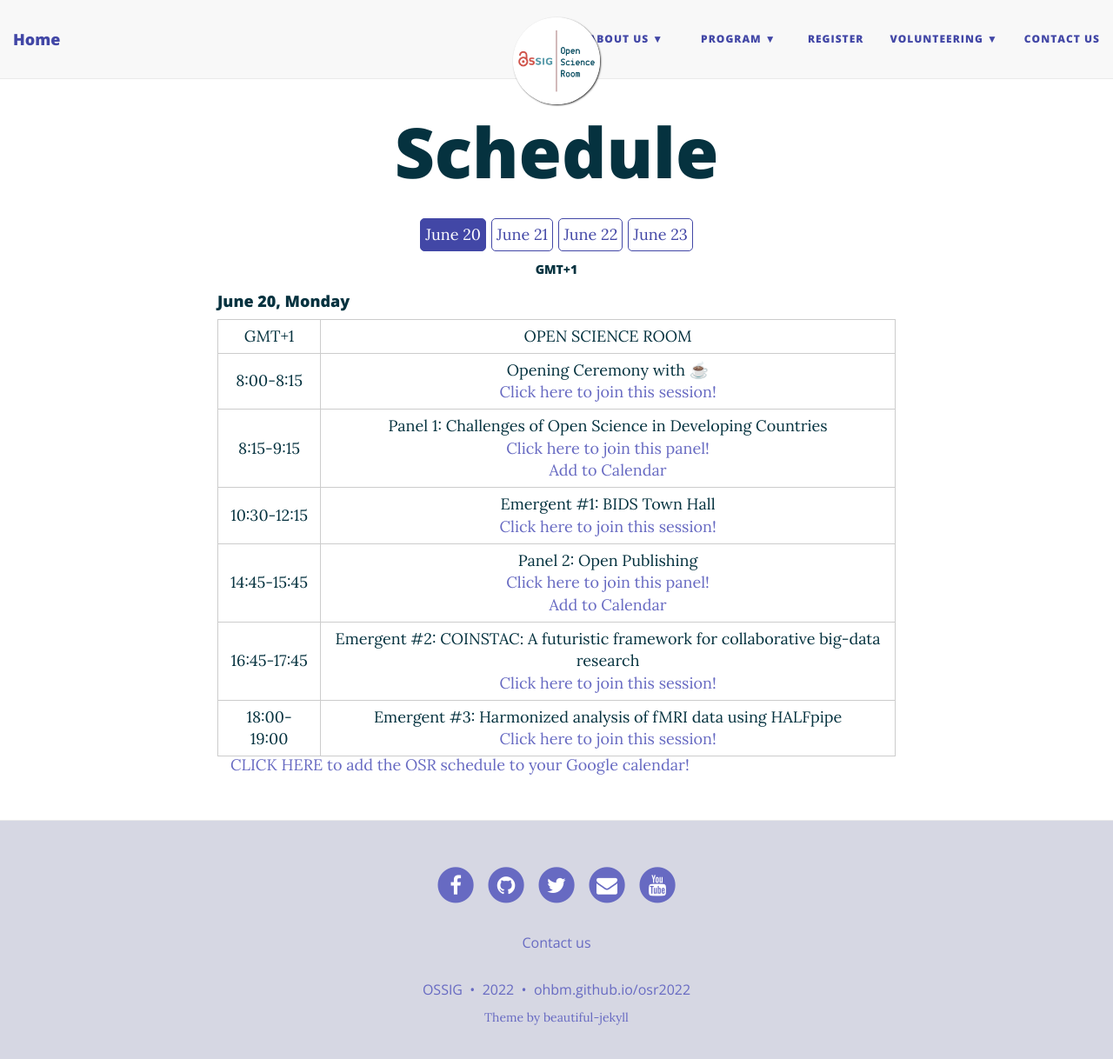
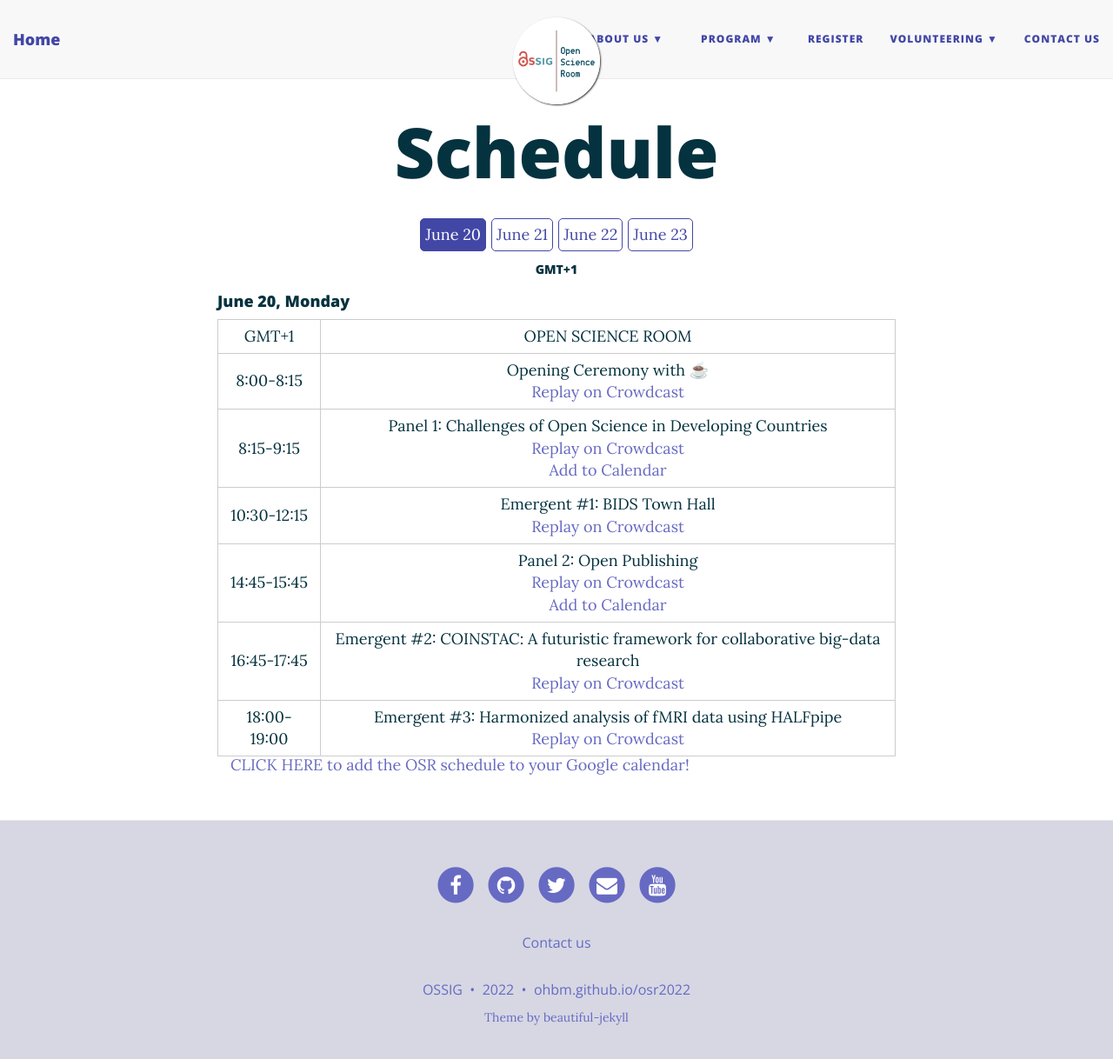
Before and after one commit to ohbm/osr2023, a Jekyll site: the page built from schedule.md, in a window 1280 px wide and 1231 px high. Shown: the top 1218 px of the window at 87% size. Built offline with Jekyll 4.4.1, drawn with Linux system fonts in a browser that asks for light colours; nearby versions of some CDN libraries.

Commit message:
add Replay on Crowdcast

```diff
--- a/schedule.md
+++ b/schedule.md
@@ -63,7 +63,7 @@
                 <td>8:00-8:15</td>
                 <td>
                     <div>Opening Ceremony with ☕</div>
-                    <div><a href="https://www.crowdcast.io/e/panel-1-challenges-of" target="_blank">Click here to join this session!</a></div>
+                    <div><a href="https://www.crowdcast.io/e/panel-1-challenges-of" target="_blank">Replay on Crowdcast</a></div>
                 </td>
 
             </tr>
@@ -71,7 +71,7 @@
                 <td>8:15-9:15</td>
                 <td>
                     <div>Panel 1: Challenges of Open Science in Developing Countries</div>
-                    <div><a href="https://www.crowdcast.io/e/panel-1-challenges-of" target="_blank">Click here to join this panel!</a></div>
+                    <div><a href="https://www.crowdcast.io/e/panel-1-challenges-of" target="_blank">Replay on Crowdcast</a></div>
                     <a href="https://add.eventable.com/events/629a28543ef85c3ac00e5e83/629a28568622ac08962b8c7f" class="eventable-link" target="_blank" data-key="629a28543ef85c3ac00e5e83" data-event="629a28568622ac08962b8c7f" data-style="1">Add to Calendar</a>
                 </td>
             </tr>
@@ -79,14 +79,14 @@
                 <td>10:30-12:15</td>
                 <td>
                     <div>Emergent #1: BIDS Town Hall</div>
-                    <div><a href="https://www.crowdcast.io/e/osr-2022--emergent" target="_blank">Click here to join this session!</a></div>
+                    <div><a href="https://www.crowdcast.io/e/osr-2022--emergent" target="_blank">Replay on Crowdcast</a></div>
                 </td>
             </tr>
             <tr>
                 <td>14:45-15:45</td>
                 <td>
                     <div>Panel 2: Open Publishing</div>
-                    <div><a href="https://www.crowdcast.io/e/panel-2-open-publishing" target="_blank">Click here to join this panel!</a></div>
+                    <div><a href="https://www.crowdcast.io/e/panel-2-open-publishing" target="_blank">Replay on Crowdcast</a></div>
                     <a href="https://add.eventable.com/events/629a28543ef85c3ac00e5e83/629a4a43a7c9374f60d948fd/" class="eventable-link" target="_blank" data-key="629a28543ef85c3ac00e5e83" data-event="629a4a43a7c9374f60d948fd" data-style="1">Add to Calendar</a>
                 </td>
             </tr>
@@ -94,14 +94,14 @@
                 <td>16:45-17:45</td>
                 <td>
                     <div>Emergent #2: COINSTAC: A futuristic framework for collaborative big-data research</div>
-                    <div><a href="https://www.crowdcast.io/e/osr-2022--emergent-2" target="_blank">Click here to join this session!</a></div>
+                    <div><a href="https://www.crowdcast.io/e/osr-2022--emergent-2" target="_blank">Replay on Crowdcast</a></div>
                 </td>
             </tr>
             <tr>
                 <td>18:00-19:00</td>
                 <td>
                     <div>Emergent #3: Harmonized analysis of fMRI data using HALFpipe</div>
-                    <div><a href="https://www.crowdcast.io/e/osr-2022--emergent-3" target="_blank">Click here to join this session!</a></div>
+                    <div><a href="https://www.crowdcast.io/e/osr-2022--emergent-3" target="_blank">Replay on Crowdcast</a></div>
                 </td>
             </tr>
         </table>
@@ -121,28 +121,28 @@
                 <td>8:00-9:00</td>
                 <td>
                     <div>Emergent #4: Brainstorming features and ideas for AFNI</div>
-                    <div><a href="https://www.crowdcast.io/e/osr-2022--emergent-4" target="_blank">Click here to join this session!</a></div>
+                    <div><a href="https://www.crowdcast.io/e/osr-2022--emergent-4" target="_blank">Replay on Crowdcast</a></div>
                 </td>
             </tr>
             <tr>
                 <td>10:15-11:15</td>
                 <td>
                     <div>Emergent #5: Snakebids: Reproducible neuroimaging workflows as BIDS apps</div>
-                    <div><a href="https://www.crowdcast.io/e/osr-2022--emergent-5" target="_blank">Click here to join this session!</a></div>
+                    <div><a href="https://www.crowdcast.io/e/osr-2022--emergent-5" target="_blank">Replay on Crowdcast</a></div>
                 </td>
             </tr>
             <tr>
                 <td>11:15-12:15</td>
                 <td>
                     <div>Emergent #6: How the Neuroimaging Tools & Resources Collaboratory (NITRC) can help your research</div>
-                    <div><a href="https://www.crowdcast.io/e/osr-2022--emergent-6" target="_blank">Click here to join this session!</a></div>
+                    <div><a href="https://www.crowdcast.io/e/osr-2022--emergent-6" target="_blank">Replay on Crowdcast</a></div>
                 </td>
             </tr>
             <tr>
                 <td>12:15-13:00</td>
                 <td>
                     <div>Table Talk 1: Open Publishing with Tonya White</div>
-                    <div><a href="https://www.crowdcast.io/e/osr-2022--open-pub" target="_blank">Click here to join this session!</a></div>
+                    <div><a href="https://www.crowdcast.io/e/osr-2022--open-pub" target="_blank">Replay on Crowdcast</a></div>
                 </td>
             </tr>
             <tr>
```
